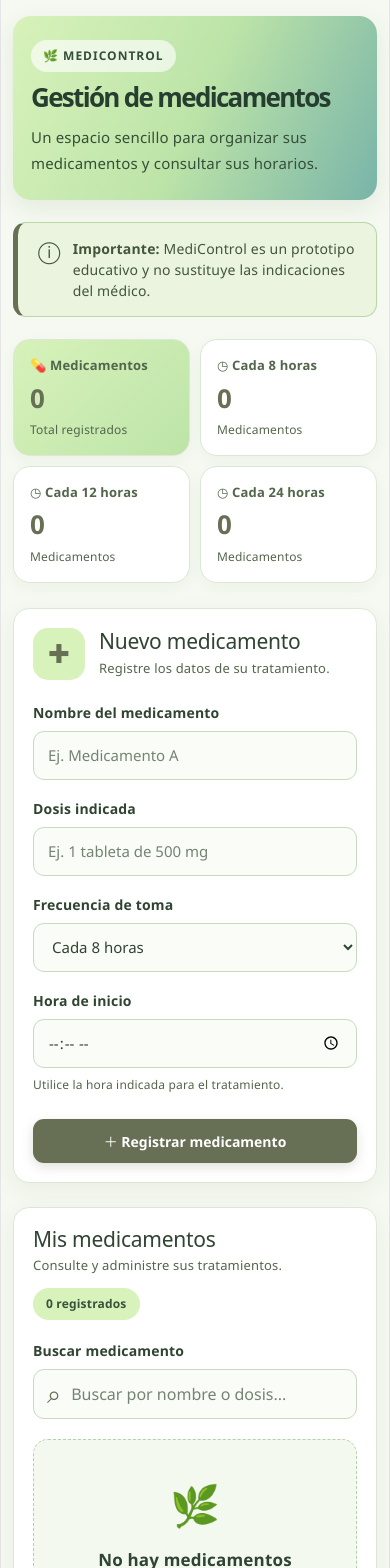
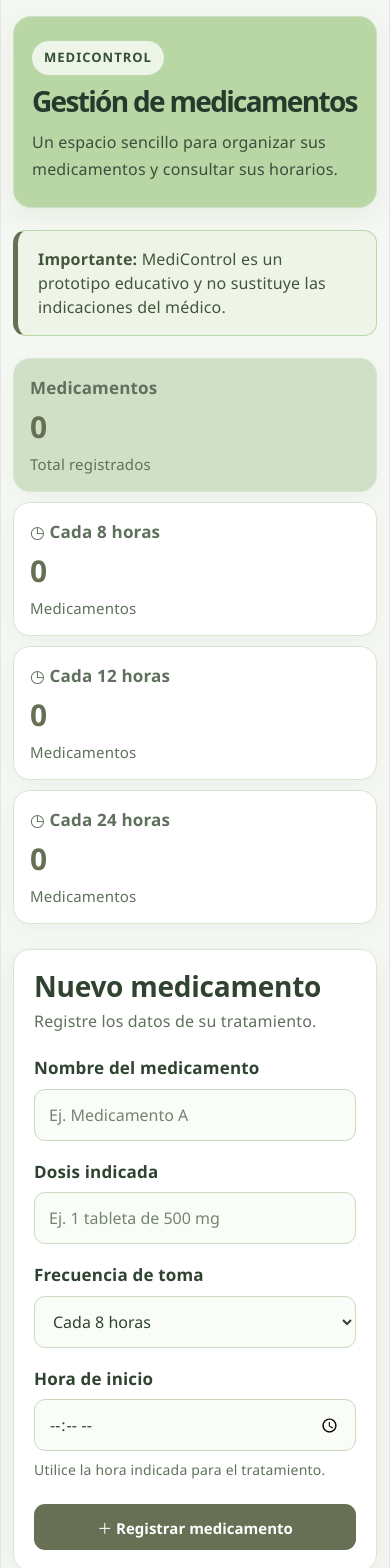
Before and after one commit to cinnnd/ctpmn-trabajonum5, a React (Vite) app: page / in a window 390 px wide. Shown: the top 1568 px of the page. Built offline with nearby package versions, Linux system fonts and the light colour scheme.

Commit message:
Implementar gestion de medicamentos y mejorar interfaz

```diff
--- a/src/components/ListaMedicamentos.jsx
+++ b/src/components/ListaMedicamentos.jsx
@@ -66,7 +66,6 @@ function ListaMedicamentos({
       {/* Mensaje cuando la lista está vacía */}
       {medicamentosFiltrados.length === 0 ? (
         <div className="med-vacio">
-          <span aria-hidden="true">🌿</span>
 
           <h3>
             {medicamentos.length === 0
--- a/src/pages/Medicamentos.jsx
+++ b/src/pages/Medicamentos.jsx
@@ -142,24 +142,21 @@ function Medicamentos() {
       {/* ENCABEZADO PRINCIPAL */}
         <header className="med-encabezado">
             <div className="med-encabezado-texto">
-          <span className="med-etiqueta">🌿 MEDICONTROL</span>
+                <span className="med-etiqueta">MEDICONTROL</span>
 
                 <h1>Gestión de medicamentos</h1>
 
                 <p>
-            Un espacio sencillo para organizar sus medicamentos
-            y consultar sus horarios.
+                Un espacio sencillo para organizar sus medicamentos y consultar sus horarios.
                 </p>
             </div>
 
-        <div className="med-ilustracion" aria-hidden="true">
-          💊
-        </div>
+            <div className="med-ilustracion" aria-hidden="true"></div>
         </header>
 
       {/* AVISO OBLIGATORIO DEL PROYECTO */}
       <aside className="med-aviso" role="note">
-        <span aria-hidden="true">ⓘ</span>
+        <span aria-hidden="true"></span>
 
         <p>
           <strong>Importante:</strong> MediControl es un prototipo
@@ -170,7 +167,7 @@ function Medicamentos() {
       {/* TARJETAS DE RESUMEN */}
       <section className="med-resumen" aria-label="Resumen de medicamentos">
         <div className="med-resumen-card">
-          <span>💊 Medicamentos</span>
+          <span>Medicamentos</span>
           <strong>{resumen.total}</strong>
           <small>Total registrados</small>
         </div>
--- a/src/styles/medicamentos.css
+++ b/src/styles/medicamentos.css
@@ -1,53 +1,50 @@
 
-/*
- * MEDICONTROL - ESTILOS DE MEDICAMENTOS
- *
- * Diseño visual de la gestión de medicamentos.
- * Utiliza la paleta oficial seleccionada por el equipo.
- *
- * Incluye:
- * - Variables CSS.
- * - Flexbox y CSS Grid.
- * - Tarjetas con bordes redondeados.
- * - Estados hover y focus.
- * - Adaptación a tabletas y celulares.
- */
 
 /* ========================================
    1. PALETA DE COLORES
    ======================================== */
 
 .med-contenedor {
-  /* Colores oficiales de MediControl */
   --med-tea-green: #D7F2BA;
   --med-celadon-light: #BDE4A8;
   --med-celadon: #9CC69B;
   --med-muted-teal: #79B4A9;
   --med-dusty-olive: #676F54;
 
-  /* Colores auxiliares para legibilidad */
-  --med-fondo: #F5F9F1;
+  --med-fondo: #F5F8F2;
   --med-blanco: #FFFFFF;
-  --med-texto: #304432;
-  --med-texto-suave: #53664B;
-  --med-borde: #DCE8D5;
-  --med-error: #A52F35;
+  --med-texto: #2F4330;
+  --med-texto-suave: #5F715C;
+  --med-borde: #D9E5D3;
+  --med-error: #A54040;
 
   width: 100%;
   min-height: 100vh;
-  padding: 35px 24px 65px;
-
+  padding: 36px 24px 60px;
   background: var(--med-fondo);
   color: var(--med-texto);
-
   font-family: "Segoe UI", Arial, sans-serif;
   line-height: 1.5;
 }
 
-/* Evita errores de tamaño por padding y bordes. */
 .med-contenedor,
 .med-contenedor * {
   box-sizing: border-box;
+}
+
+/* Evita que Vite centre raro la app */
+body:has(.med-contenedor) {
+  display: block;
+  margin: 0;
+  min-width: 320px;
+}
+
+#root:has(.med-contenedor) {
+  width: 100%;
+  max-width: none;
+  margin: 0;
+  padding: 0;
+  text-align: left;
 }
 
 /* ========================================
@@ -61,75 +58,56 @@
   gap: 20px;
 
   max-width: 1150px;
-  min-height: 180px;
+  min-height: 170px;
   margin: 0 auto 22px;
-  padding: 32px 38px;
+  padding: 32px 36px;
 
-  background: linear-gradient(
-    115deg,
-    var(--med-tea-green),
-    var(--med-celadon-light),
-    var(--med-muted-teal)
-  );
+  /* QUITAMOS EL DEGRADADO */
+  background: #B9D6A5;
 
+  border: 1px solid #cfe0c6;
   border-radius: 24px;
-
-  box-shadow: 0 8px 24px rgba(68, 93, 64, 0.09);
+  box-shadow: 0 8px 24px rgba(68, 93, 64, 0.08);
 }
 
 .med-encabezado-texto {
-  max-width: 690px;
+  max-width: 760px;
 }
 
 .med-etiqueta {
   display: inline-block;
   margin-bottom: 10px;
   padding: 7px 12px;
-
-  background: rgba(255, 255, 255, 0.65);
+  background: rgba(255, 255, 255, 0.75);
   border-radius: 30px;
-
   color: #354F38;
-  font-size: 12px;
+  font-size: 13px;
   font-weight: 800;
   letter-spacing: 1px;
 }
 
 .med-encabezado h1 {
   margin: 0 0 12px;
-  color: #263E30;
-
-  font-size: clamp(27px, 4vw, 39px);
+  color: #243A2D;
+  font-size: clamp(34px, 4vw, 46px);
   font-weight: 800;
-  line-height: 1.2;
+  line-height: 1.15;
 }
 
 .med-encabezado p {
   margin: 0;
-  color: #354F38;
-  font-size: 15px;
+  color: #38503C;
+  font-size: 18px;
   line-height: 1.7;
 }
 
-/* Icono decorativo grande del encabezado. */
+/* Ocultamos el icono grande del encabezado */
 .med-ilustracion {
-  display: flex;
-  align-items: center;
-  justify-content: center;
-
-  width: 108px;
-  height: 108px;
-  flex-shrink: 0;
-
-  background: rgba(255, 255, 255, 0.45);
-  border: 2px solid rgba(255, 255, 255, 0.55);
-  border-radius: 28px;
-
-  font-size: 54px;
+  display: none;
 }
 
 /* ========================================
-   3. AVISO EDUCATIVO
+   3. AVISO
    ======================================== */
 
 .med-aviso {
@@ -139,9 +117,9 @@
 
   max-width: 1150px;
   margin: 0 auto 22px;
-  padding: 15px 20px;
+  padding: 16px 20px;
 
-  background: #EAF4DF;
+  background: #EEF5E8;
   border: 1px solid #B9D6A5;
   border-left: 5px solid var(--med-dusty-olive);
   border-radius: 13px;
@@ -150,17 +128,16 @@
 }
 
 .med-aviso > span {
-  font-size: 22px;
-  line-height: 1;
+  display: none;
 }
 
 .med-aviso p {
   margin: 0;
-  font-size: 14px;
+  font-size: 16px;
 }
 
 /* ========================================
-   4. PANEL DE RESUMEN
+   4. TARJETAS DE RESUMEN
    ======================================== */
 
 .med-resumen {
@@ -176,20 +153,17 @@
   display: flex;
   flex-direction: column;
   align-items: flex-start;
-  gap: 7px;
+  gap: 8px;
 
   min-width: 0;
-  padding: 21px 22px;
+  padding: 22px 22px;
 
   background: var(--med-blanco);
   border: 1px solid var(--med-borde);
   border-radius: 17px;
 
   box-shadow: 0 5px 15px rgba(51, 72, 47, 0.04);
-
-  transition:
-    transform 0.2s ease,
-    box-shadow 0.2s ease;
+  transition: transform 0.2s ease, box-shadow 0.2s ease;
 }
 
 .med-resumen-card:hover {
@@ -198,38 +172,34 @@
 }
 
 .med-resumen-card:first-child {
-  background: linear-gradient(
-    135deg,
-    var(--med-tea-green),
-    var(--med-celadon-light)
-  );
+  background: #cfe0c6;
 }
 
 .med-resumen-card span {
-  font-size: 13px;
+  font-size: 17px;
   font-weight: 700;
   color: var(--med-texto-suave);
 }
 
 .med-resumen-card strong {
-  font-size: 32px;
+  font-size: 42px;
   line-height: 1.2;
   font-weight: 800;
   color: var(--med-dusty-olive);
 }
 
 .med-resumen-card small {
-  font-size: 12px;
+  font-size: 15px;
   color: var(--med-texto-suave);
 }
 
 /* ========================================
-   5. DISTRIBUCIÓN DE FORMULARIO Y LISTA
+   5. FORMULARIO Y LISTA
    ======================================== */
 
 .med-grid {
   display: grid;
-  grid-template-columns: minmax(300px, 420px) minmax(0, 1fr);
+  grid-template-columns: minmax(320px, 430px) minmax(0, 1fr);
   align-items: start;
   gap: 24px;
 
@@ -237,10 +207,9 @@
   margin: 0 auto;
 }
 
-/* Tarjetas blancas principales. */
 .med-panel {
   min-width: 0;
-  padding: 27px;
+  padding: 30px;
 
   background: var(--med-blanco);
   border: 1px solid var(--med-borde);
@@ -261,37 +230,25 @@
 }
 
 .med-seccion-icono {
-  display: flex;
-  align-items: center;
-  justify-content: center;
-
-  width: 52px;
-  height: 52px;
-  flex-shrink: 0;
-
-  background: var(--med-tea-green);
-  border-radius: 15px;
-
-  color: var(--med-dusty-olive);
-  font-size: 26px;
-  font-weight: bold;
+  display: none;
 }
 
 .med-panel h2 {
-  margin: 0 0 5px;
+  margin: 0 0 6px;
   color: var(--med-texto);
-  font-size: 21px;
+  font-size: 34px;
+  font-weight: 800;
 }
 
 .med-seccion-titulo p,
 .med-lista-titulo p {
   margin: 0;
   color: var(--med-texto-suave);
-  font-size: 13px;
+  font-size: 16px;
 }
 
 /* ========================================
-   7. FORMULARIO Y CAMPOS
+   7. FORMULARIO
    ======================================== */
 
 .med-campo {
@@ -302,16 +259,15 @@
 }
 
 .med-campo label {
-  font-size: 14px;
+  font-size: 17px;
+  color: var(--med-texto);
   font-weight: 700;
-  color: var(--med-texto);
 }
 
-/* Campos del formulario. */
 .med-campo > input,
 .med-campo > select {
   width: 100%;
-  min-height: 49px;
+  min-height: 52px;
   padding: 12px 14px;
 
   background: #FAFCF8;
@@ -320,18 +276,15 @@
 
   color: var(--med-texto);
   font-family: inherit;
-  font-size: 15px;
+  font-size: 16px;
 
-  transition:
-    border-color 0.2s,
-    box-shadow 0.2s;
+  transition: border-color 0.2s, box-shadow 0.2s;
 }
 
 .med-campo input::placeholder {
   color: #748472;
 }
 
-/* Resaltar el campo seleccionado. */
 .med-campo input:focus,
 .med-campo select:focus {
   outline: none;
@@ -343,16 +296,14 @@
   border-color: var(--med-error);
 }
 
-/* Información debajo del campo de hora. */
 .med-ayuda {
-  font-size: 12px;
+  font-size: 14px;
   color: var(--med-texto-suave);
 }
 
-/* Errores de validación. */
 .med-error {
   color: var(--med-error);
-  font-size: 13px;
+  font-size: 14px;
   font-weight: 600;
 }
 
@@ -368,26 +319,22 @@
 }
 
 .med-acciones {
-  margin-top: 25px;
+  margin-top: 24px;
 }
 
 .med-btn {
-  min-height: 44px;
-  padding: 11px 17px;
+  min-height: 46px;
+  padding: 11px 18px;
 
   border: 1px solid transparent;
   border-radius: 11px;
 
   font-family: inherit;
-  font-size: 14px;
+  font-size: 15px;
   font-weight: 700;
 
   cursor: pointer;
-
-  transition:
-    background 0.2s,
-    transform 0.2s,
-    box-shadow 0.2s;
+  transition: background 0.2s, transform 0.2s;
 }
 
 .med-btn:hover {
@@ -399,18 +346,15 @@
   outline-offset: 3px;
 }
 
-/* Botón principal de registro. */
 .med-btn-primario {
   background: var(--med-dusty-olive);
   color: white;
-  box-shadow: 0 4px 12px rgba(103, 111, 84, 0.2);
 }
 
 .med-btn-primario:hover {
   background: #4E5A3F;
 }
 
-/* Botón de edición y cancelación. */
 .med-btn-secundario {
   background: var(--med-celadon-light);
   color: #304432;
@@ -421,7 +365,6 @@
   background: var(--med-celadon);
 }
 
-/* Eliminar usa rojo suave para diferenciar el peligro. */
 .med-btn-peligro {
   background: #FBECEC;
   color: #A12E36;
@@ -433,7 +376,7 @@
 }
 
 /* ========================================
-   9. LISTADO Y BUSCADOR
+   9. LISTA Y BUSCADOR
    ======================================== */
 
 .med-lista-titulo {
@@ -446,13 +389,13 @@
 }
 
 .med-contador {
-  padding: 7px 13px;
+  padding: 9px 14px;
 
   background: var(--med-tea-green);
   border-radius: 30px;
 
   color: #39523A;
-  font-size: 12px;
+  font-size: 14px;
   font-weight: 800;
 }
 
@@ -461,7 +404,7 @@
   align-items: center;
   gap: 10px;
 
-  min-height: 49px;
+  min-height: 52px;
   padding: 0 13px;
 
   background: #FAFCF8;
@@ -475,8 +418,7 @@
 }
 
 .med-buscador span {
-  font-size: 25px;
-  color: var(--med-dusty-olive);
+  display: none;
 }
 
 .med-buscador input {
@@ -490,6 +432,7 @@
 
   color: var(--med-texto);
   font: inherit;
+  font-size: 16px;
 }
 
 /* ========================================
@@ -504,16 +447,14 @@
 }
 
 .med-tarjeta {
-  padding: 20px;
+  padding: 22px;
 
   background: linear-gradient(145deg, #FFFFFF, #F8FCF5);
   border: 1px solid var(--med-borde);
   border-left: 4px solid var(--med-muted-teal);
   border-radius: 15px;
 
-  transition:
-    transform 0.2s,
-    box-shadow 0.2s;
+  transition: transform 0.2s, box-shadow 0.2s;
 }
 
 .med-tarjeta:hover {
@@ -528,18 +469,7 @@
 }
 
 .med-icono {
-  display: flex;
-  justify-content: center;
-  align-items: center;
-
-  width: 49px;
-  height: 49px;
-  flex-shrink: 0;
-
-  background: var(--med-tea-green);
-  border-radius: 14px;
-
-  font-size: 24px;
+  display: none;
 }
 
 .med-tarjeta-identidad {
@@ -548,18 +478,18 @@
 
 .med-tarjeta-etiqueta {
   color: var(--med-texto-suave);
-  font-size: 11px;
+  font-size: 13px;
   font-weight: 600;
 }
 
 .med-tarjeta h3 {
-  margin: 4px 0 0;
+  margin: 6px 0 0;
   color: var(--med-texto);
-  font-size: 18px;
+  font-size: 29px;
+  font-weight: 800;
   overflow-wrap: anywhere;
 }
 
-/* Datos: dosis, frecuencia y hora. */
 .med-detalles {
   display: grid;
   grid-template-columns: repeat(2, minmax(0, 1fr));
@@ -569,24 +499,22 @@
 
 .med-detalle {
   min-width: 0;
-  padding: 11px 13px;
+  padding: 12px 14px;
 
   background: #EEF6E8;
   border-radius: 10px;
 }
 
 .med-detalle dt {
-  margin-bottom: 5px;
-
+  margin-bottom: 6px;
   color: var(--med-texto-suave);
-  font-size: 12px;
+  font-size: 14px;
 }
 
 .med-detalle dd {
   margin: 0;
-
   color: var(--med-texto);
-  font-size: 14px;
+  font-size: 17px;
   font-weight: 700;
   overflow-wrap: anywhere;
 }
@@ -597,7 +525,7 @@
 }
 
 /* ========================================
-   11. MENSAJES Y ESTADO VACÍO
+   11. MENSAJES Y VACÍO
    ======================================== */
 
 .med-vacio {
@@ -612,18 +540,18 @@
 }
 
 .med-vacio > span {
-  font-size: 40px;
+  display: none;
 }
 
 .med-vacio h3 {
   margin: 12px 0 7px;
-  font-size: 17px;
+  font-size: 22px;
 }
 
 .med-vacio p {
   margin: 0;
   color: var(--med-texto-suave);
-  font-size: 13px;
+  font-size: 15px;
 }
 
 .med-mensaje-exito,
@@ -633,7 +561,7 @@
   padding: 14px 18px;
 
   border-radius: 11px;
-  font-size: 14px;
+  font-size: 16px;
   font-weight: 600;
 }
 
@@ -650,11 +578,10 @@
 }
 
 /* ========================================
-   12. RESPONSIVE - TABLETAS
+   12. RESPONSIVE
    ======================================== */
 
 @media (max-width: 900px) {
-  /* Formulario arriba y listado abajo. */
   .med-grid {
     grid-template-columns: 1fr;
   }
@@ -668,10 +595,6 @@
   }
 }
 
-/* ========================================
-   13. RESPONSIVE - CELULARES
-   ======================================== */
-
 @media (max-width: 480px) {
   .med-contenedor {
     padding: 16px 12px 35px;
@@ -683,15 +606,16 @@
   }
 
   .med-encabezado h1 {
-    font-size: 26px;
+    font-size: 28px;
   }
 
-  .med-ilustracion {
-    display: none;
+  .med-encabezado p {
+    font-size: 16px;
   }
 
   .med-resumen {
     gap: 10px;
+    grid-template-columns: 1fr;
   }
 
   .med-resumen-card {
@@ -699,12 +623,16 @@
   }
 
   .med-resumen-card strong {
-    font-size: 26px;
+    font-size: 30px;
   }
 
   .med-panel {
-    padding: 19px;
+    padding: 20px;
     border-radius: 16px;
+  }
+
+  .med-panel h2 {
+    font-size: 28px;
   }
 
   .med-detalles {
@@ -716,32 +644,10 @@
   }
 
   .med-tarjeta {
-    padding: 15px;
+    padding: 16px;
+  }
+
+  .med-tarjeta h3 {
+    font-size: 23px;
   }
 }
-
-/* ========================================
-   14. INTEGRACIÓN CON VITE
-   ======================================== */
-
-/*
- * El CSS inicial de Vite centra la aplicación
- * y establece un ancho máximo.
- *
- * Estas reglas solo se aplican cuando existe
- * nuestra página de medicamentos.
- */
-
-body:has(.med-contenedor) {
-  display: block;
-  margin: 0;
-  min-width: 320px;
-}
-
-#root:has(.med-contenedor) {
-  width: 100%;
-  max-width: none;
-  margin: 0;
-  padding: 0;
-  text-align: left;
-}
```
Also changed, not shown: src/components/TarjetaMedicamento.jsx (+2 -5 lines). Lines whose indentation alone changed are shown as unchanged.
